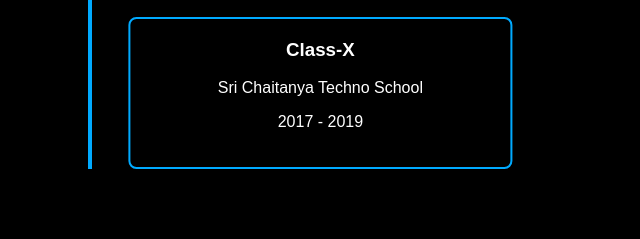
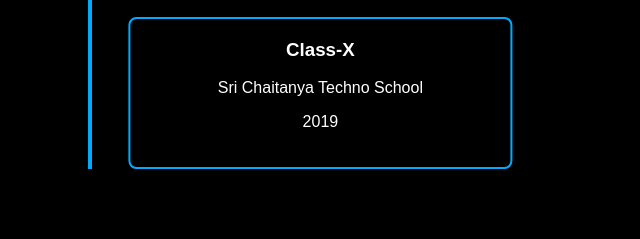
Before and after one commit to madhanmaddala/portfolio, a plain HTML site: page index.html in a window 1280 px wide. Shown: the part 1194-1433 px from the top of the page, 550-1190 px from the left. Drawn offline with Linux system fonts and the light colour scheme.

Commit message:
index.html

```diff
--- a/index.html
+++ b/index.html
@@ -59,7 +59,7 @@
             <div class="education-item">
                 <h3>Class-X</h3>
                 <p>Sri Chaitanya Techno School</p>
-                <p>2017 - 2019</p>
+                <p>2019</p>
             </div>
         </div>
     </section>
```
